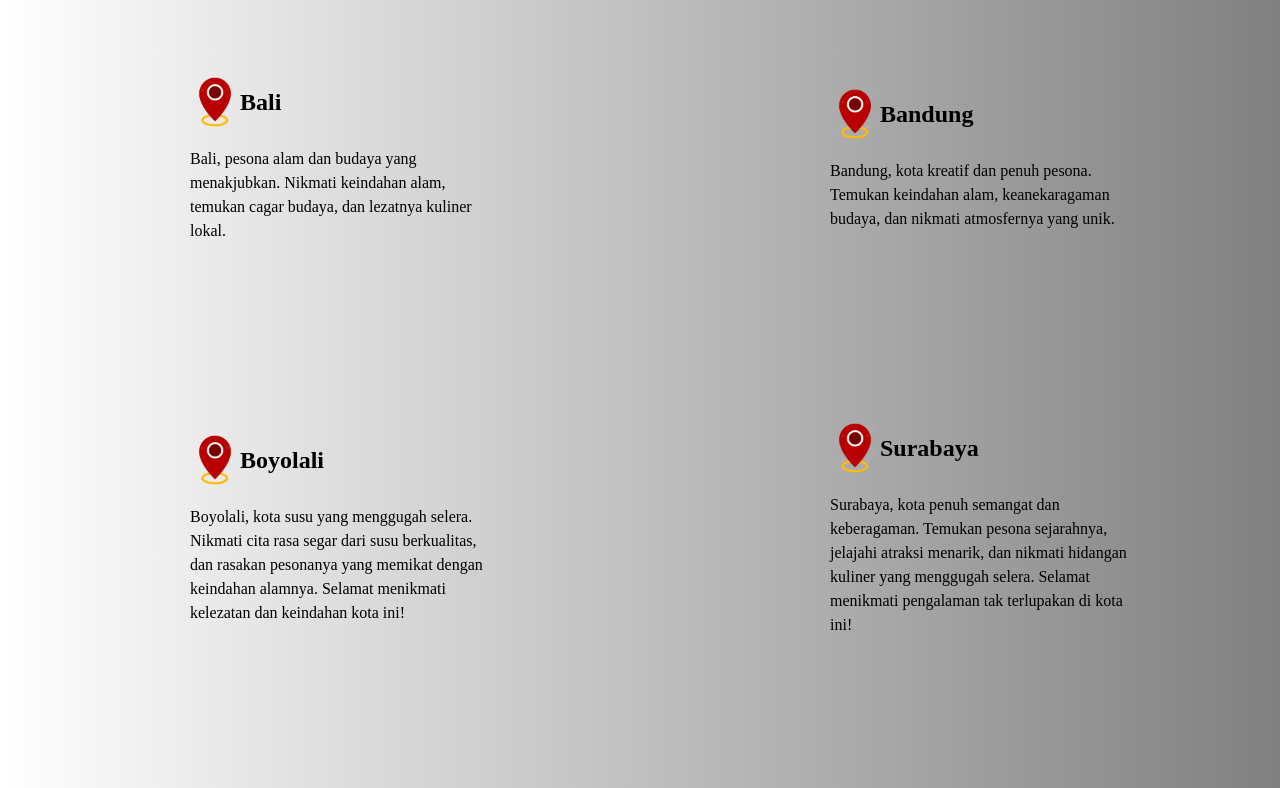
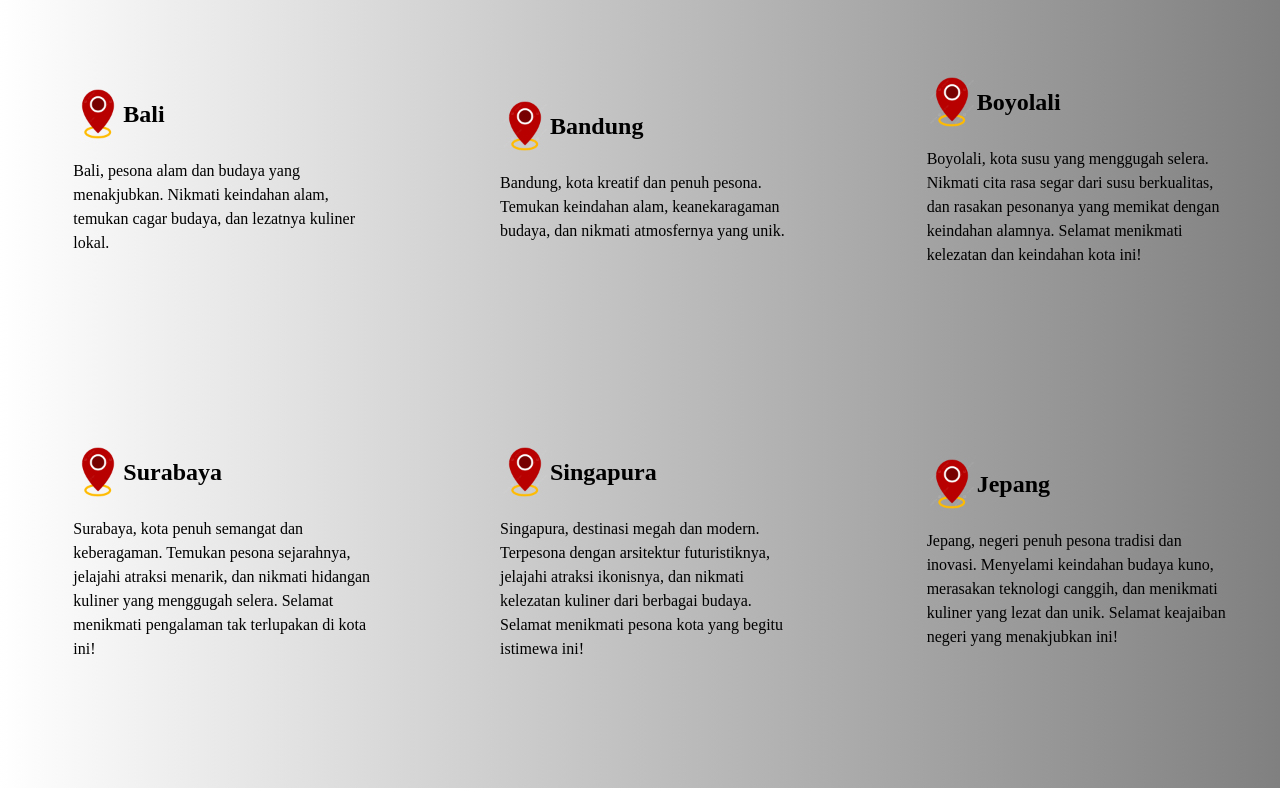
Before and after one commit to Raturu0/Mini_project_Revou_Juli, a plain HTML site: page index.html in a window 1280 px wide. Shown: the part 1729-2517 px from the top of the page. Drawn offline with Linux system fonts and the light colour scheme.

Commit message:
change width

```diff
--- a/style.scss
+++ b/style.scss
@@ -516,8 +516,9 @@ main {
         flex-wrap: wrap;
 
         div.pembungkusCard {
-          padding-left: 80px;
-          padding-right: 60px;
+          display: flex;
+          justify-content: center;
+          width: 30%;
           margin: auto;
 
           div.pembungkusHover {
```
Also changed, not shown: style.css, 1 other file.
